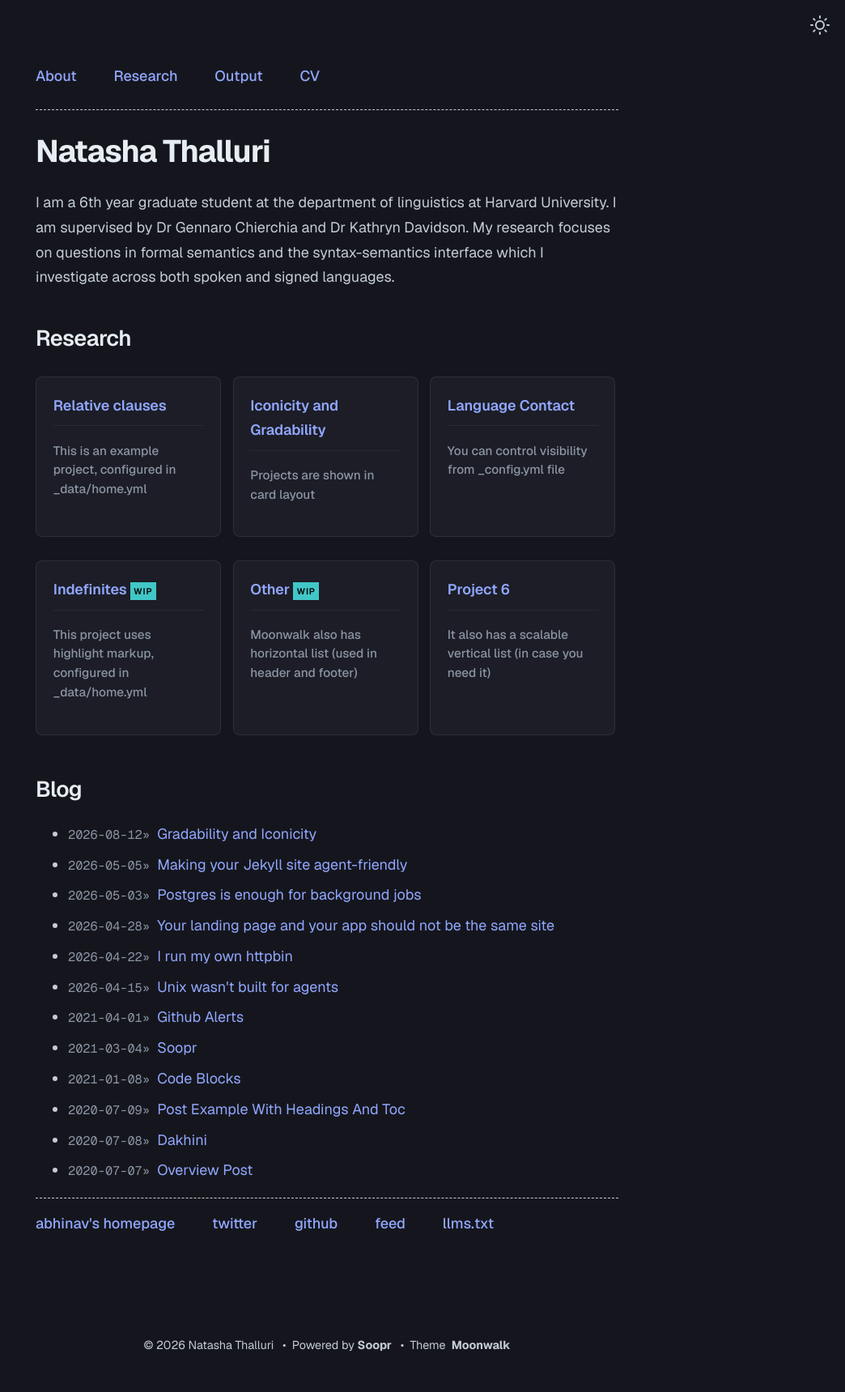
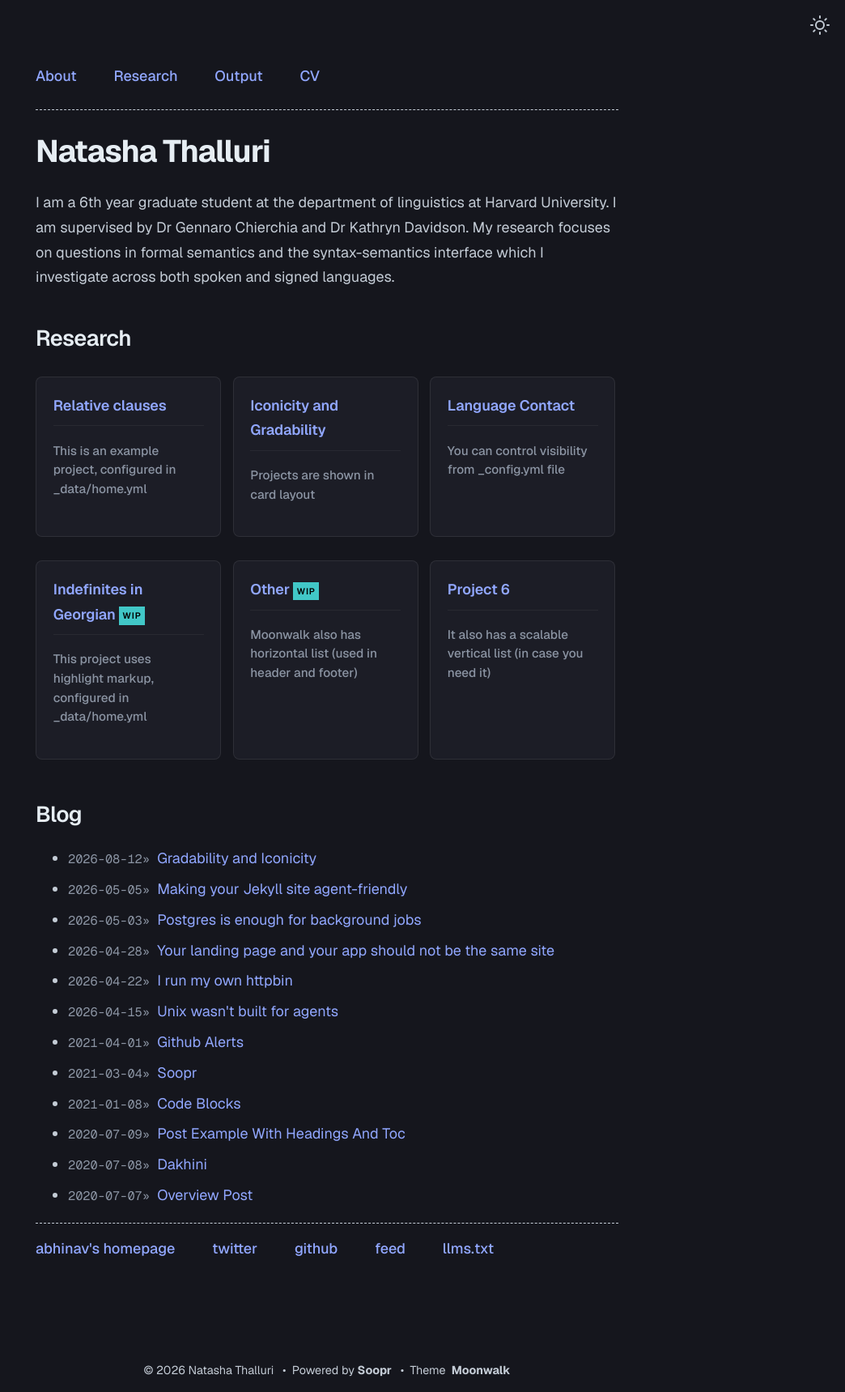
Before and after one commit to nthalluri/natasha-thalluri, a Jekyll site: the page built from index.md, in a window 1280 px wide. Shown: the whole page at 81% size, without its empty margins (236-1280 px from the left). Built offline with Jekyll 4.4.1, drawn with Linux system fonts in a browser that asks for light colours; before the commit the page ends 1688 px from its top, so only the background shows below that.

Commit message:
Update URLs and titles in home.yml

```diff
--- a/_data/home.yml
+++ b/_data/home.yml
@@ -22,10 +22,10 @@ project_entries:
     desc: Projects are shown in card layout
 
   - title: Language Contact
-    url: overview-post
+    url: dakhini
     desc: You can control visibility from _config.yml file
 
-  - title: Indefinites
+  - title: Indefinites in Georgian
     url: overview-post
     desc: This project uses highlight markup, configured in _data/home.yml
     highlight: WIP
```
